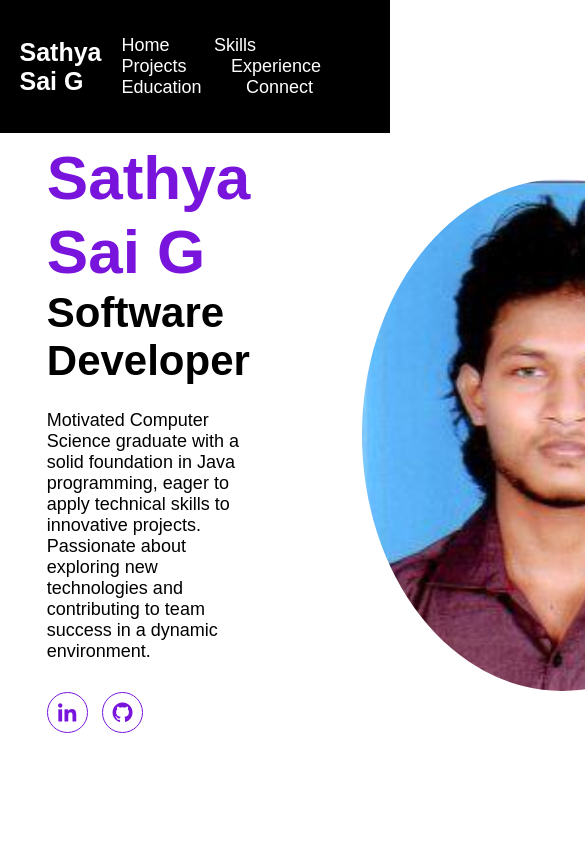
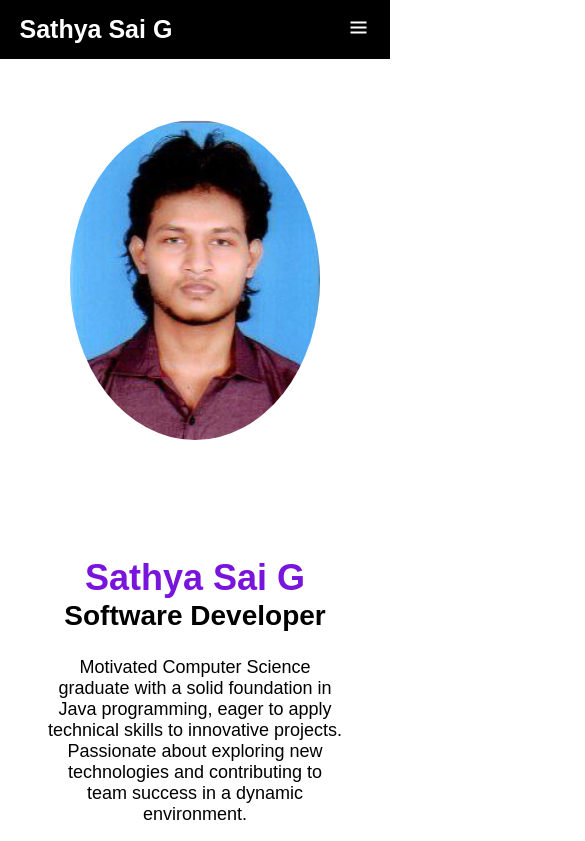
Before and after one commit to SathyaSaiG/personal-portfolio, a plain HTML site: page index.html in a window 390 px wide. Shown: the top 841 px of the page, 585 px wide, since content can reach past the window. Drawn offline with nearby package versions, Linux system fonts and the light colour scheme.

Commit message:
Add responsiveness

```diff
--- a/css/style.css
+++ b/css/style.css
@@ -30,7 +30,7 @@ h2{
     width: 100%;
     padding: 35px 5%;
     background: black;
-    backdrop-filter: blur(10px);
+    /* backdrop-filter: blur(10px); */
     display: flex;
     justify-content: space-between;
     align-items: center;
@@ -49,6 +49,10 @@ h2{
     text-shadow: 0 0 25px rgb(169, 82, 255),
                  0 0 50px rgb(156, 69, 255);
     transform: scale(1.1);
+}
+
+.navbar {
+    display: flex;
 }
 
 .navbar a{
@@ -70,6 +74,17 @@ h2{
     color: rgb(120, 20, 220);
 }
 
+.menu-icon {
+    display: none;
+    font-size: 24px;
+    color: white;
+    cursor: pointer;
+}
+
+.menu-toggle {
+    display: none;
+}
+
 #home{
     width: 100%;
     min-height: 100vh;
@@ -81,6 +96,7 @@ h2{
 }
 
 .home-content{
+    flex: 1;
     max-width: 800px;
 }
 
@@ -98,6 +114,11 @@ h2{
     margin: 25px 0 30px;
 }
 
+.img-box {
+    flex: 1;
+    text-align: center;
+}
+
 .img-box img{
     border-radius: 50%;
     width: 400px;
@@ -113,7 +134,7 @@ h2{
 
 ::-webkit-scrollbar-track{
     background-color:black;
-    width: 50px;
+    /* width: 50px; */
 }
 
 .social-icons a{
@@ -121,7 +142,6 @@ h2{
     font-size: 24px;
     /* padding-bottom: 25px; */
     color: rgb(120, 20, 220);
-    border: 2px solid rgb(120, 20, 220);
     display: inline-flex;
     justify-content: center;
     align-items: center;
@@ -146,6 +166,7 @@ h2{
     font-size: 42px;
     color: rgb(120, 20, 220);
     text-align: center;
+    margin-bottom: 40px;
 }
 
 .skills-content, .projects-content{
@@ -158,6 +179,7 @@ h2{
 
 .frontend, .backend {
     flex: 1; /* Both sections take up equal width *//*and Allow these sections to grow and shrink */
+    min-width: 250px;
     background-color: rgb(230, 230, 250);
     padding: 20px;
     border-radius: 5px;
@@ -168,24 +190,26 @@ h2{
 
 .project{
     flex: 1;
+    min-width: 250px;
     background-color: rgb(230, 230, 250);
     border-radius: 5px;
 }
 
 .project img{
-    /* transition: 1s;
-    cursor: pointer; */
     /* margin-bottom: 0.5rem; */
-    margin: 20px;
-    box-shadow: 0 4px 25px rgba(14, 36, 49, 0.15);
+    max-width: 100%;
+
     /* overflow: hidden; */
     border-radius: 0.2rem;
     width: 330px;
     height: 175px;
+    object-fit: cover;
 }
 
 .project-img{
+    margin: 20px;
     text-align: center;
+    overflow: hidden;
 }
 
 .project h4, .project p, .project-btns{
@@ -235,6 +259,7 @@ h2{
     background-color: rgb(230, 230, 250);
     padding: 20px;
     border-radius: 5px;
+    min-width: 250px;
 }
 
 .exp span{
@@ -258,6 +283,7 @@ ul{
     border-radius: 5px;
     padding: 20px;
     width: 29%;
+    min-width: 250px;
     margin: 0 auto;
     justify-content: center;
     text-align: left;
@@ -270,7 +296,7 @@ ul{
 }
 
 .connect-content{
-    padding: 5% 0 23.5%;
+    padding: 5% 0 20%;
 }
 
 .connect-content h4{
@@ -316,7 +342,7 @@ ul{
     position: relative;
     width: 100%;
     background: black;
-
+    min-width: 250px;
     padding: 40px 0;
     /* bottom: 0; */
 }
@@ -326,3 +352,76 @@ ul{
     text-align: center;
     margin: auto;
 }
+
+@media screen and (max-width: 768px) {
+    .header {
+        padding: 15px 5%;
+    }
+
+    .menu-icon {
+        display: block;
+    }
+
+    .navbar {
+        position: absolute;
+        top: 100%;
+        left: 0;
+        width: 100%;
+        background: black;
+        flex-direction: column;
+        align-items: center;
+        padding: 20px 0;
+        transform: translateY(-150%);
+        transition: 0.3s ease;
+    }
+
+    .menu-toggle:checked ~ .navbar {
+        transform: translateY(0);
+    }
+
+    .navbar a {
+        margin: 10px 0;
+    }
+
+    #home {
+        flex-direction: column;
+        text-align: center;
+        padding-top: 120px;
+    }
+
+    .home-content h3 {
+        font-size: 28px;
+    }
+
+    .home-content h1 {
+        font-size: 36px;
+    }
+
+    .img-box {
+        order: -1;
+        margin-top: 0;
+    }
+
+    .img-box img {
+        max-width: 250px;
+    }
+
+    .frontend, .backend, .project {
+        flex-basis: 100%;
+    }
+
+    .project-img img{
+        /* max-width: 230px; */
+        width: auto;
+        height: auto;
+    }
+
+    .project-btns a{
+        margin-bottom: 10px;
+    }
+
+    .edu {
+        margin: 0;
+        width: auto;
+    }
+}
--- a/index.html
+++ b/index.html
@@ -12,6 +12,11 @@
     <body>
         <header class="header">
             <a href="#" class="logo">Sathya Sai G</a>
+
+            <input type="checkbox" id="menu-toggle" class="menu-toggle">
+            <label for="menu-toggle" class="menu-icon">
+                <i class='bx bx-menu'></i>
+            </label>
 
             <nav class="navbar">
                 <a href="#home" class="">Home</a>
```
